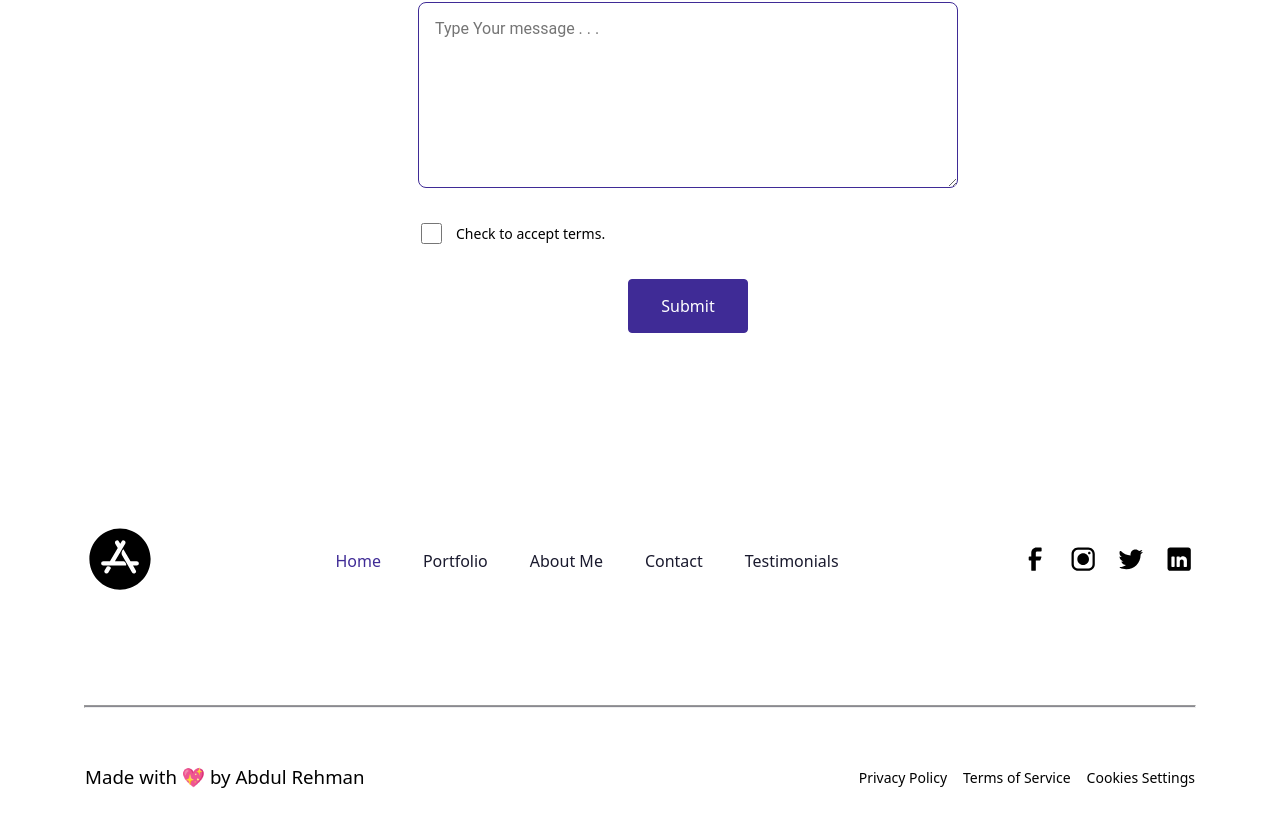
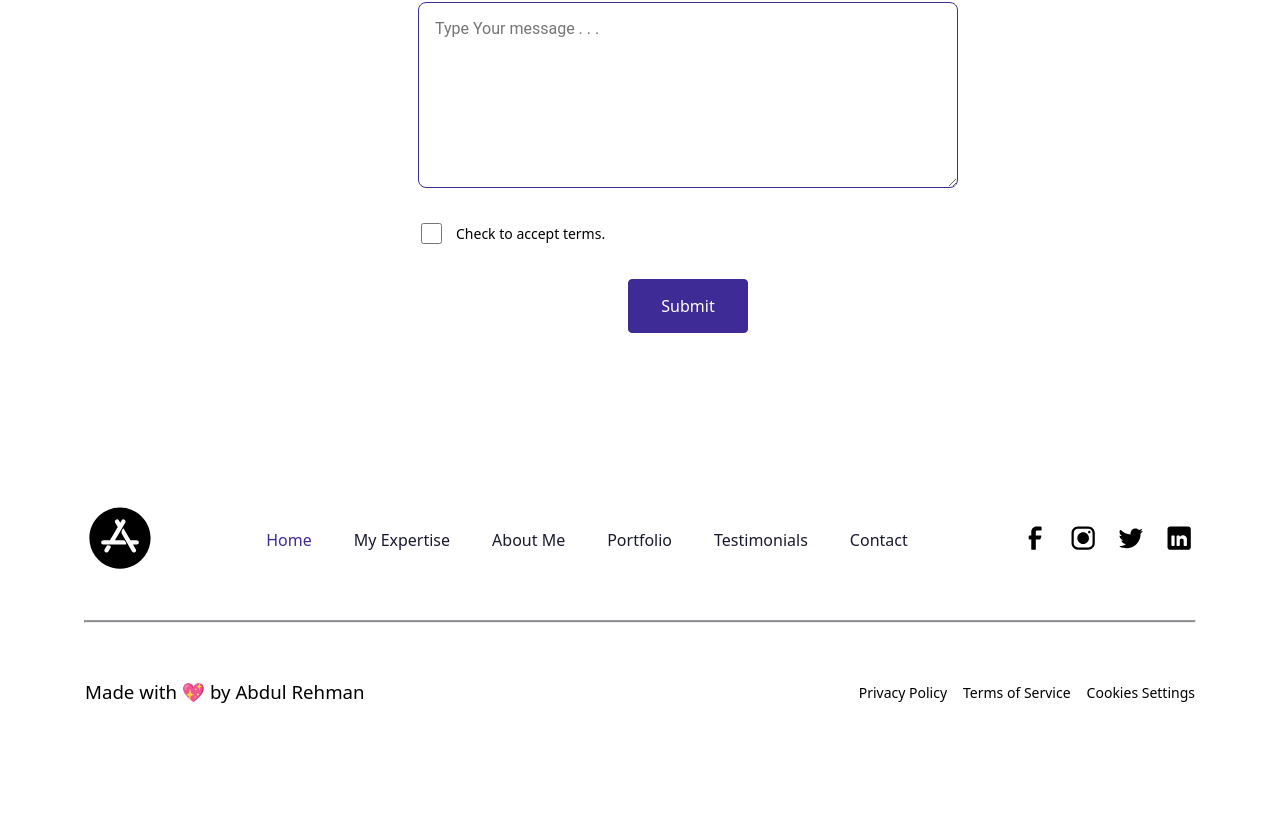
Before and after one commit to abdul191/ReactPortfolio, a React (Vite) app: page / in a window 1280 px wide. Shown: the part 4769-5595 px from the top of the page. After the commit the page ends 5538 px from the top, so only its background shows below. Built offline with nearby package versions, Linux system fonts and the light colour scheme.

Commit message:
footer section Completed

```diff
--- a/src/App.css
+++ b/src/App.css
@@ -480,7 +480,7 @@ input[type="checkbox"] {
 /* footer Section */
 .footerContainer {
   display: flex;
-  padding: 106px 85px;
+  padding: 85px 85px 50px 85px;
   flex-direction: column;
   align-items: flex-start;
   background: var(--bg-shade);
@@ -511,7 +511,7 @@ input[type="checkbox"] {
   text-decoration: none;
 }
 .divider {
-  margin: 106px 0 42px;
+  margin: 42px;
   height: 1px;
   width: 100%;
   background: rgba(40, 41, 56, 0.55);
--- a/src/Pages/Home/Footer.jsx
+++ b/src/Pages/Home/Footer.jsx
@@ -5,7 +5,14 @@ function Footer() {
     <footer className="footerContainer">
       <div className="footerLinkContainer">
         <div>
-          <img src={Logo} alt="logo" className="svg" />
+        <Link
+            spy={true}
+            smooth={true}
+            offset={-70}
+            duration={1000}
+            to="heroSection">
+          <img src={Logo} alt="logo" className="svg"  to="heroSection"/>
+          </Link>
         </div>
         <div className="footerItems">
           <ul>
@@ -15,9 +22,9 @@ function Footer() {
                 spy={true}
                 smooth={true}
                 offset={-70}
-                duration={500}
+                duration={1000}
                 to="heroSection"
-                className="textMd">
+                className="textMd ">
                 Home
               </Link>
             </li>
@@ -27,9 +34,33 @@ function Footer() {
                 spy={true}
                 smooth={true}
                 offset={-70}
-                duration={500}
+                duration={1000}
+                to="myExpertise"
+                className="textMd ">
+                My Expertise
+              </Link>
+            </li>
+            <li>
+              <Link
+                activeClass="navbarActiveContent"
+                spy={true}
+                smooth={true}
+                offset={-70}
+                duration={1000}
+                to="AboutMe"
+                className="textMd ">
+                About Me
+              </Link>
+            </li>
+            <li>
+              <Link
+                activeClass="navbarActiveContent"
+                spy={true}
+                smooth={true}
+                offset={-70}
+                duration={1000}
                 to="portfolioSection"
-                className="textMd">
+                className="textMd ">
                 Portfolio
               </Link>
             </li>
@@ -39,10 +70,10 @@ function Footer() {
                 spy={true}
                 smooth={true}
                 offset={-70}
-                duration={500}
-                to="AboutMe"
-                className="textMd">
-                About Me
+                duration={1000}
+                to="Testimonials"
+                className="textMd ">
+                Testimonials
               </Link>
             </li>
             <li>
@@ -51,22 +82,10 @@ function Footer() {
                 spy={true}
                 smooth={true}
                 offset={-70}
-                duration={500}
+                duration={1000}
                 to="ContactMe"
-                className="textMd">
+                className="textMd ">
                 Contact
-              </Link>
-            </li>
-            <li>
-              <Link
-                activeClass="navbarActiveContent"
-                spy={true}
-                smooth={true}
-                offset={-70}
-                duration={500}
-                to="Testimonials"
-                className="textMd">
-                Testimonials
               </Link>
             </li>
           </ul>
```
